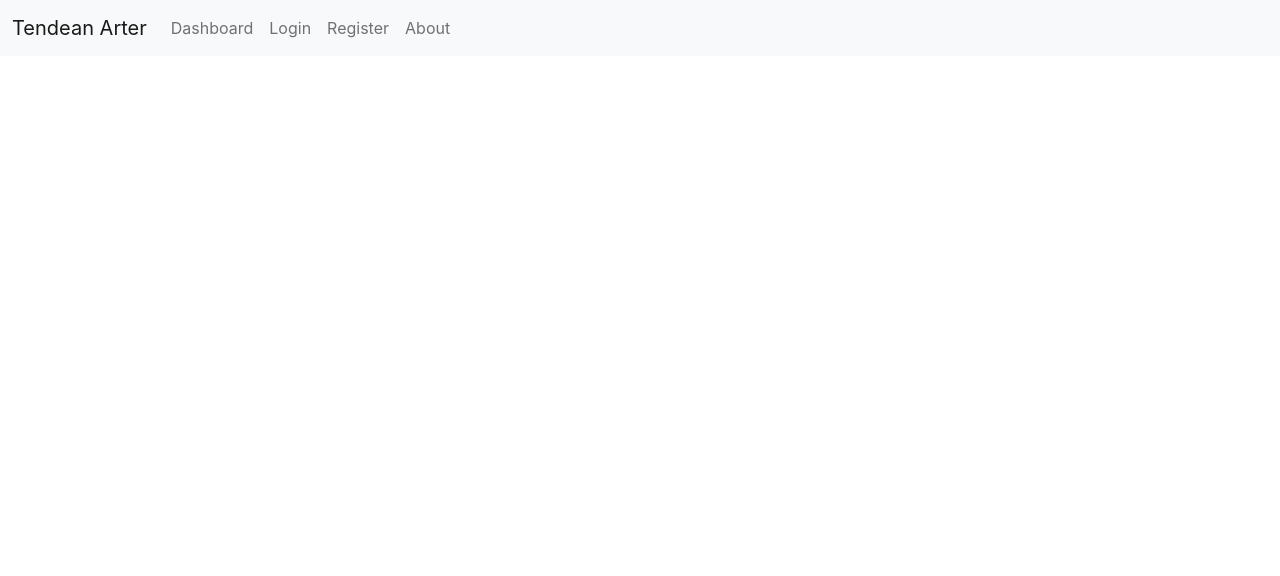
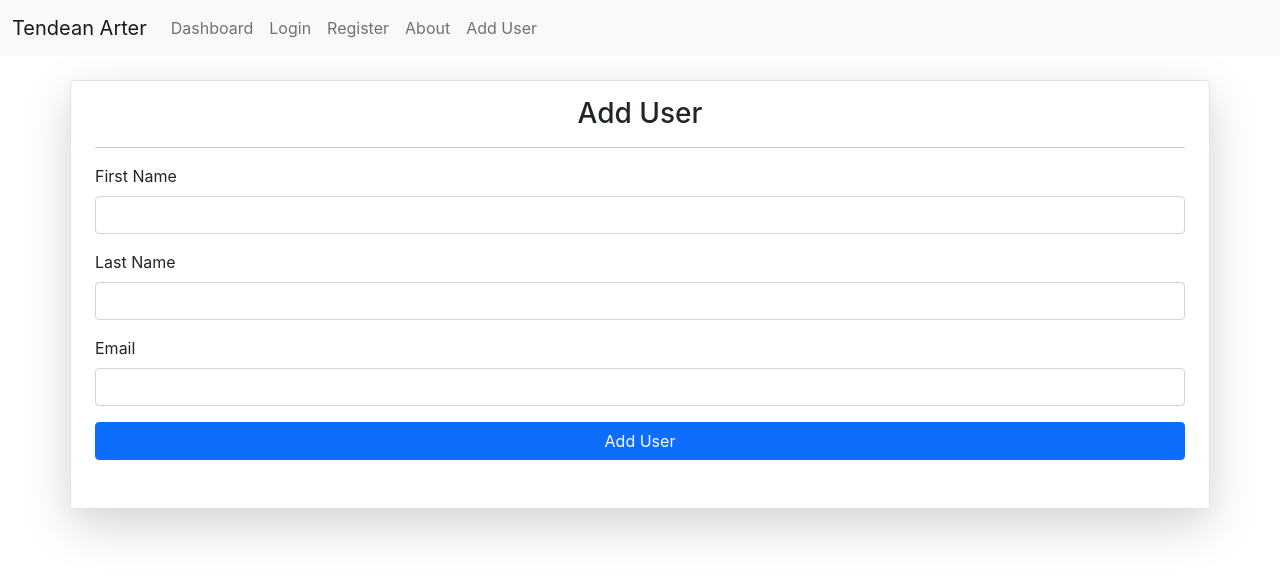
Before and after one commit to S11720037/backend-exercise-4, a React (Create React App) app: page /add-user in a window 1280 px wide. Shown: the top 576 px of the page. Built offline with nearby package versions, Linux system fonts and the light colour scheme.

Commit message:
Adding Add User Page

```diff
--- /dev/null
+++ b/db.json
@@ -0,0 +1,234 @@
+{
+  "users": [
+    {
+      "id": 1,
+      "name": "Leanne Graham",
+      "username": "Bret",
+      "email": "Sincere@april.biz",
+      "address": {
+        "street": "Kulas Light",
+        "suite": "Apt. 556",
+        "city": "Gwenborough",
+        "zipcode": "92998-3874",
+        "geo": {
+          "lat": "-37.3159",
+          "lng": "81.1496"
+        }
+      },
+      "phone": "1-770-736-8031 x56442",
+      "website": "hildegard.org",
+      "company": {
+        "name": "Romaguera-Crona",
+        "catchPhrase": "Multi-layered client-server neural-net",
+        "bs": "harness real-time e-markets"
+      }
+    },
+    {
+      "id": 2,
+      "name": "Ervin Howell",
+      "username": "Antonette",
+      "email": "Shanna@melissa.tv",
+      "address": {
+        "street": "Victor Plains",
+        "suite": "Suite 879",
+        "city": "Wisokyburgh",
+        "zipcode": "90566-7771",
+        "geo": {
+          "lat": "-43.9509",
+          "lng": "-34.4618"
+        }
+      },
+      "phone": "010-692-6593 x09125",
+      "website": "anastasia.net",
+      "company": {
+        "name": "Deckow-Crist",
+        "catchPhrase": "Proactive didactic contingency",
+        "bs": "synergize scalable supply-chains"
+      }
+    },
+    {
+      "id": 3,
+      "name": "Clementine Bauch",
+      "username": "Samantha",
+      "email": "Nathan@yesenia.net",
+      "address": {
+        "street": "Douglas Extension",
+        "suite": "Suite 847",
+        "city": "McKenziehaven",
+        "zipcode": "59590-4157",
+        "geo": {
+          "lat": "-68.6102",
+          "lng": "-47.0653"
+        }
+      },
+      "phone": "1-463-123-4447",
+      "website": "ramiro.info",
+      "company": {
+        "name": "Romaguera-Jacobson",
+        "catchPhrase": "Face to face bifurcated interface",
+        "bs": "e-enable strategic applications"
+      }
+    },
+    {
+      "id": 4,
+      "name": "Patricia Lebsack",
+      "username": "Karianne",
+      "email": "Julianne.OConner@kory.org",
+      "address": {
+        "street": "Hoeger Mall",
+        "suite": "Apt. 692",
+        "city": "South Elvis",
+        "zipcode": "53919-4257",
+        "geo": {
+          "lat": "29.4572",
+          "lng": "-164.2990"
+        }
+      },
+      "phone": "493-170-9623 x156",
+      "website": "kale.biz",
+      "company": {
+        "name": "Robel-Corkery",
+        "catchPhrase": "Multi-tiered zero tolerance productivity",
+        "bs": "transition cutting-edge web services"
+      }
+    },
+    {
+      "id": 5,
+      "name": "Chelsey Dietrich",
+      "username": "Kamren",
+      "email": "Lucio_Hettinger@annie.ca",
+      "address": {
+        "street": "Skiles Walks",
+        "suite": "Suite 351",
+        "city": "Roscoeview",
+        "zipcode": "33263",
+        "geo": {
+          "lat": "-31.8129",
+          "lng": "62.5342"
+        }
+      },
+      "phone": "(254)954-1289",
+      "website": "demarco.info",
+      "company": {
+        "name": "Keebler LLC",
+        "catchPhrase": "User-centric fault-tolerant solution",
+        "bs": "revolutionize end-to-end systems"
+      }
+    },
+    {
+      "id": 6,
+      "name": "Mrs. Dennis Schulist",
+      "username": "Leopoldo_Corkery",
+      "email": "Karley_Dach@jasper.info",
+      "address": {
+        "street": "Norberto Crossing",
+        "suite": "Apt. 950",
+        "city": "South Christy",
+        "zipcode": "23505-1337",
+        "geo": {
+          "lat": "-71.4197",
+          "lng": "71.7478"
+        }
+      },
+      "phone": "1-477-935-8478 x6430",
+      "website": "ola.org",
+      "company": {
+        "name": "Considine-Lockman",
+        "catchPhrase": "Synchronised bottom-line interface",
+        "bs": "e-enable innovative applications"
+      }
+    },
+    {
+      "id": 7,
+      "name": "Kurtis Weissnat",
+      "username": "Elwyn.Skiles",
+      "email": "Telly.Hoeger@billy.biz",
+      "address": {
+        "street": "Rex Trail",
+        "suite": "Suite 280",
+        "city": "Howemouth",
+        "zipcode": "58804-1099",
+        "geo": {
+          "lat": "24.8918",
+          "lng": "21.8984"
+        }
+      },
+      "phone": "210.067.6132",
+      "website": "elvis.io",
+      "company": {
+        "name": "Johns Group",
+        "catchPhrase": "Configurable multimedia task-force",
+        "bs": "generate enterprise e-tailers"
+      }
+    },
+    {
+      "id": 8,
+      "name": "Nicholas Runolfsdottir V",
+      "username": "Maxime_Nienow",
+      "email": "Sherwood@rosamond.me",
+      "address": {
+        "street": "Ellsworth Summit",
+        "suite": "Suite 729",
+        "city": "Aliyaview",
+        "zipcode": "45169",
+        "geo": {
+          "lat": "-14.3990",
+          "lng": "-120.7677"
+        }
+      },
+      "phone": "586.493.6943 x140",
+      "website": "jacynthe.com",
+      "company": {
+        "name": "Abernathy Group",
+        "catchPhrase": "Implemented secondary concept",
+        "bs": "e-enable extensible e-tailers"
+      }
+    },
+    {
+      "id": 9,
+      "name": "Glenna Reichert",
+      "username": "Delphine",
+      "email": "Chaim_McDermott@dana.io",
+      "address": {
+        "street": "Dayna Park",
+        "suite": "Suite 449",
+        "city": "Bartholomebury",
+        "zipcode": "76495-3109",
+        "geo": {
+          "lat": "24.6463",
+          "lng": "-168.8889"
+        }
+      },
+      "phone": "(775)976-6794 x41206",
+      "website": "conrad.com",
+      "company": {
+        "name": "Yost and Sons",
+        "catchPhrase": "Switchable contextually-based project",
+        "bs": "aggregate real-time technologies"
+      }
+    },
+    {
+      "id": 10,
+      "name": "Clementina DuBuque",
+      "username": "Moriah.Stanton",
+      "email": "Rey.Padberg@karina.biz",
+      "address": {
+        "street": "Kattie Turnpike",
+        "suite": "Suite 198",
+        "city": "Lebsackbury",
+        "zipcode": "31428-2261",
+        "geo": {
+          "lat": "-38.2386",
+          "lng": "57.2232"
+        }
+      },
+      "phone": "024-648-3804",
+      "website": "ambrose.net",
+      "company": {
+        "name": "Hoeger LLC",
+        "catchPhrase": "Centralized empowering task-force",
+        "bs": "target end-to-end models"
+      }
+    }
+  ]
+}
--- a/package.json
+++ b/package.json
@@ -6,6 +6,8 @@
     "@testing-library/jest-dom": "^5.11.10",
     "@testing-library/react": "^11.2.6",
     "@testing-library/user-event": "^12.8.3",
+    "axios": "^0.21.1",
+    "json-server": "^0.16.3",
     "react": "^17.0.2",
     "react-dom": "^17.0.2",
     "react-router-dom": "^5.2.0",
--- a/src/App.js
+++ b/src/App.js
@@ -5,6 +5,7 @@
 import Register from "./components/pages/register";
 import Dashboard from "./components/pages/dashboard";
 import About from "./components/pages/about";
+import AddUser from "./components/pages/add-user";
 
 function App() {
   return (
@@ -22,6 +23,9 @@
           <Route path="/about">
             <About />
           </Route>
+          <Route exact path="/add-user">
+            <AddUser />
+          </Route>
           <Route exact path="/">
             <Dashboard />
           </Route>
--- a/src/components/organisms/navbar/index.js
+++ b/src/components/organisms/navbar/index.js
@@ -40,6 +40,11 @@
                 About
               </Link>
             </li>
+            <li className="nav-item">
+              <Link to="/add-user" className="nav-link">
+                Add User
+              </Link>
+            </li>
           </ul>
         </div>
       </div>
--- /dev/null
+++ b/src/components/pages/add-user/index.js
@@ -0,0 +1,73 @@
+import { useState } from "react";
+
+function AddUser() {
+  const [username, setUsername] = useState("");
+  const [password, setPassword] = useState("");
+
+  const handleSubmit = e => {
+    e.preventDefault();
+
+    console.log("=============");
+    console.log(`Username: ${username}`);
+    console.log(`Password: ${password}`);
+    console.log("=============");
+  };
+
+  return (
+    <div className="container-md border rounded shadow-lg mb-3 px-4 pb-5 py-3">
+      <h3 className="text-center">Add User</h3>
+      <hr />
+
+      <form>
+        <div className="mb-3">
+          <label htmlFor="first-name" className="form-label">
+            First Name
+          </label>
+          <input
+            type="text"
+            className="form-control"
+            id="first-name"
+            // value={username}
+            // onChange={e => setUsername(e.target.value)}
+          />
+        </div>
+        <div className="mb-3">
+          <label htmlFor="last-name" className="form-label">
+            Last Name
+          </label>
+          <input
+            type="text"
+            className="form-control"
+            id="last-name"
+            // value={username}
+            // onChange={e => setUsername(e.target.value)}
+          />
+        </div>
+        <div className="mb-3">
+          <label htmlFor="email" className="form-label">
+            Email
+          </label>
+          <input
+            type="email"
+            className="form-control"
+            id="email"
+            value={password}
+            onChange={e => setPassword(e.target.value)}
+          />
+        </div>
+        <div className="text-center">
+          <button
+            type="submit"
+            className="btn btn-primary"
+            onClick={e => handleSubmit(e)}
+            style={{ width: "100%" }}
+          >
+            Add User
+          </button>
+        </div>
+      </form>
+    </div>
+  );
+}
+
+export default AddUser;
```
Also changed, not shown: 1 other file (tests, documents, lock files or other folders).
